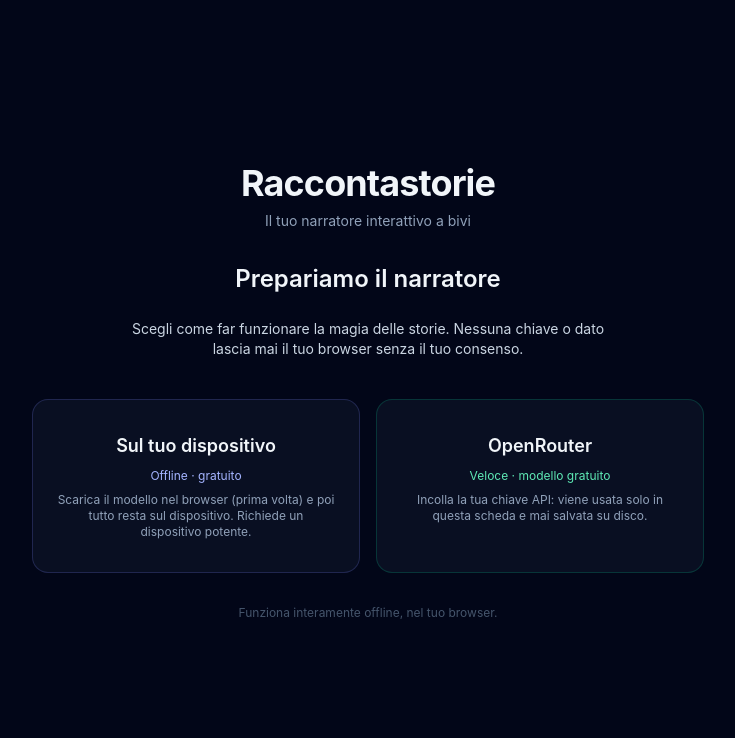
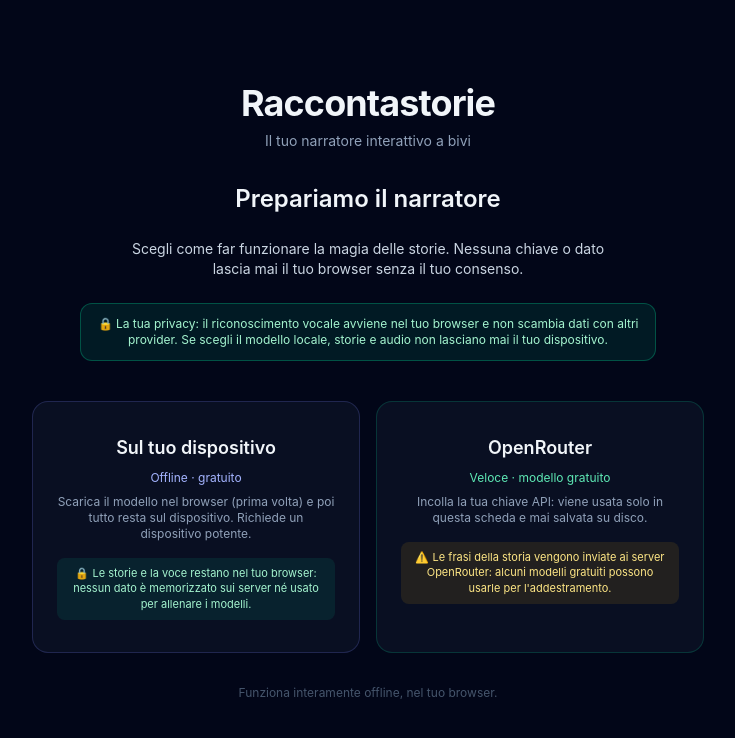
Before and after one commit to monaripietro/raccontastorie, a React (Vite) app: page / in a window 1280 px wide. Shown: the top 738 px of the page, without its empty margins (272-1007 px from the left). Built offline with nearby package versions, Linux system fonts and the light colour scheme.

Commit message:
Alert e disclaimer privacy: training dati OpenRouter e modello locale offline
Co-authored-by: monaripietro <monaripietro@users.noreply.github.com>

```diff
--- a/src/components/ModelOnboarding.tsx
+++ b/src/components/ModelOnboarding.tsx
@@ -22,6 +22,7 @@ export default function ModelOnboarding({
   const [engine, setEngine] = useState<EngineKind | null>(null)
   const [apiKey, setApiKey] = useState('')
   const [showKey, setShowKey] = useState(false)
+  const [consent, setConsent] = useState(false)
   const webgpuSupported = isWebGpuSupported()
 
   if (engine === null) {
@@ -32,6 +33,18 @@ export default function ModelOnboarding({
           Scegli come far funzionare la magia delle storie. Nessuna chiave o
           dato lascia mai il tuo browser senza il tuo consenso.
         </p>
+        <div
+          className="max-w-xl rounded-xl border border-emerald-400/30 bg-emerald-400/10 px-4 py-3"
+          role="note"
+          aria-label="Nota sulla privacy"
+        >
+          <p className="text-xs text-emerald-200">
+            🔒 La tua privacy: il riconoscimento vocale avviene nel tuo
+            browser e non scambia dati con altri provider. Se scegli il
+            modello locale, storie e audio non lasciano mai il tuo
+            dispositivo.
+          </p>
+        </div>
         <div className="mt-4 grid w-full grid-cols-1 gap-4 sm:grid-cols-2">
           <button
             type="button"
@@ -43,6 +56,10 @@ export default function ModelOnboarding({
             <span className="text-xs text-slate-400">
               Scarica il modello nel browser (prima volta) e poi tutto resta
               sul dispositivo. Richiede un dispositivo potente.
+            </span>
+            <span className="mt-2 rounded-lg bg-emerald-400/10 px-3 py-2 text-[11px] leading-snug text-emerald-200">
+              🔒 Le storie e la voce restano nel tuo browser: nessun dato è
+              memorizzato sui server né usato per allenare i modelli.
             </span>
           </button>
           <button
@@ -57,6 +74,10 @@ export default function ModelOnboarding({
             <span className="text-xs text-slate-400">
               Incolla la tua chiave API: viene usata solo in questa scheda e
               mai salvata su disco.
+            </span>
+            <span className="mt-2 rounded-lg bg-amber-400/10 px-3 py-2 text-[11px] leading-snug text-amber-200">
+              ⚠️ Le frasi della storia vengono inviate ai server OpenRouter:
+              alcuni modelli gratuiti possono usarle per l'addestramento.
             </span>
           </button>
         </div>
@@ -81,6 +102,31 @@ export default function ModelOnboarding({
           e incollala qui. Resta solo in memoria, in questa scheda: chiusa la
           pagina scompare.
         </p>
+        <div
+          className="w-full rounded-xl border border-amber-400/30 bg-amber-400/10 px-4 py-3 text-left"
+          role="alert"
+        >
+          <p className="text-xs leading-relaxed text-amber-200">
+            <strong>Attenzione privacy:</strong> con OpenRouter le frasi della
+            storia vengono inviate ai loro server. Il riconoscimento vocale
+            resta in locale nel tuo browser e non scambia dati con altri
+            provider, ma i messaggi inviati al modello possono essere usati
+            per allenare i modelli gratuiti.
+          </p>
+        </div>
+        <label className="flex w-full items-start gap-3 text-left">
+          <input
+            type="checkbox"
+            checked={consent}
+            onChange={(event) => setConsent(event.target.checked)}
+            className="mt-0.5 h-5 w-5 shrink-0 rounded border-slate-600 bg-slate-900 accent-emerald-500"
+          />
+          <span className="text-xs leading-relaxed text-slate-300">
+            Ho capito: i contenuti della storia saranno inviati a OpenRouter
+            e potrebbero essere usati per allenare i modelli. La mia chiave
+            resta solo in memoria in questa scheda.
+          </span>
+        </label>
         <div className="flex w-full items-center gap-2">
           <input
             type={showKey ? 'text' : 'password'}
@@ -102,7 +148,7 @@ export default function ModelOnboarding({
         </div>
         <button
           type="button"
-          disabled={apiKey.trim().length < 10}
+          disabled={apiKey.trim().length < 10 || !consent}
           onClick={() => onOpenRouterStart(apiKey.trim())}
           className="rounded-full bg-emerald-500 px-8 py-3 font-semibold text-white transition hover:bg-emerald-400 focus:outline-none focus-visible:ring-4 focus-visible:ring-emerald-300/50 disabled:cursor-not-allowed disabled:opacity-50"
         >
```
